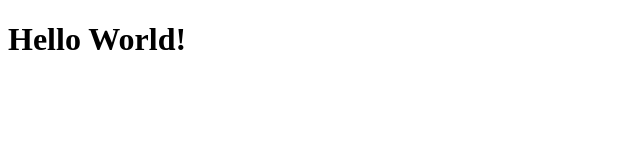
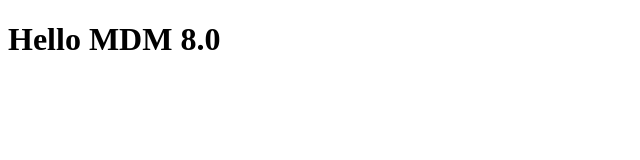
Before and after one commit to spirolsinka/spirolsinka.github.io, a plain HTML site: page index.html in a window 1280 px wide. Shown: the whole page, without its empty margins (0-640 px from the left). Drawn offline with Linux system fonts and the light colour scheme.

Commit message:
hello mdm

```diff
--- a/index.html
+++ b/index.html
@@ -1,6 +1,6 @@
 <!DOCTYPE html>
 <html>
 <body>
-<h1>Hello World!</h1>
+<h1>Hello MDM 8.0</h1>
 </body>
 </html>
```
